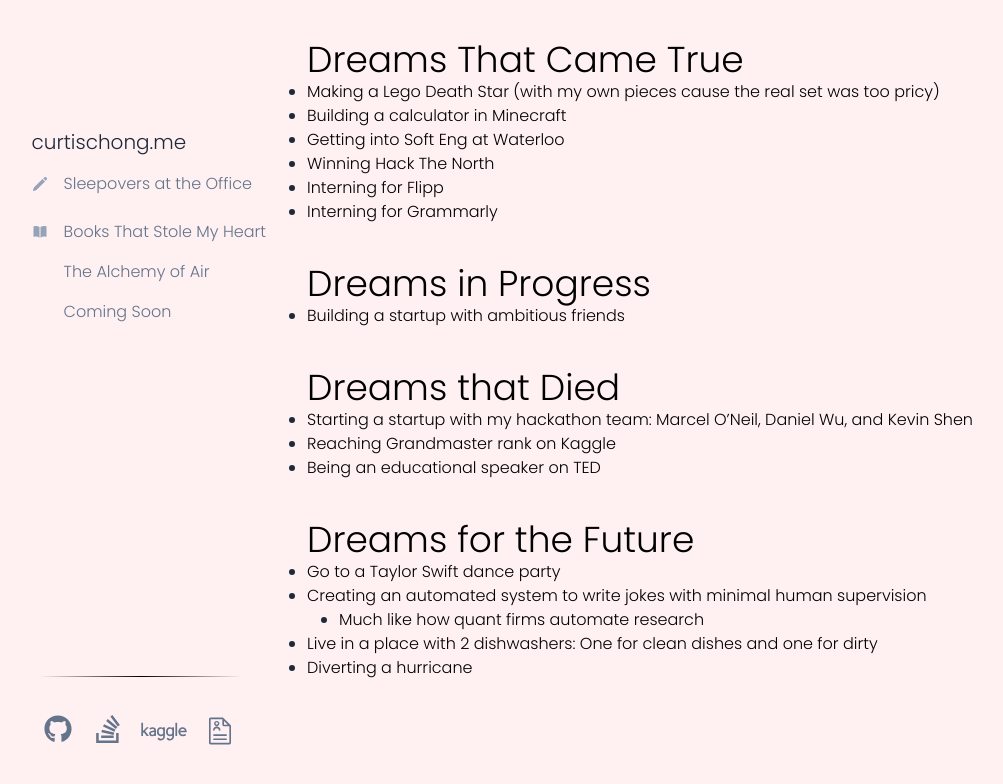
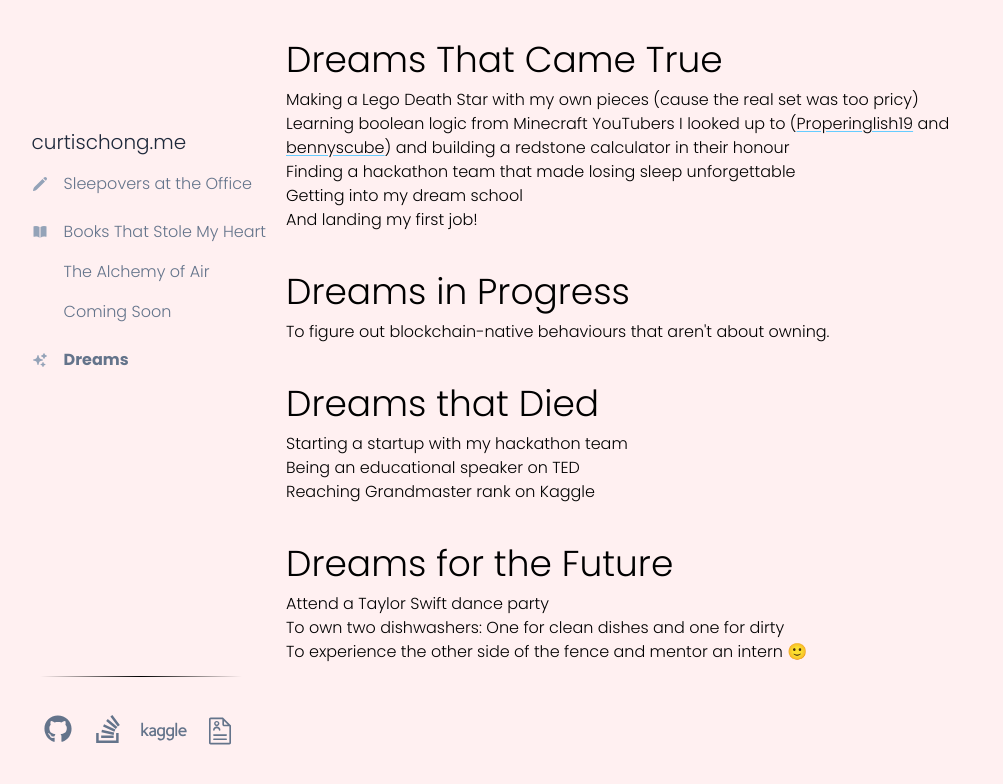
Before and after one commit to chongcurtis/chongcurtis.github.io, a Next.js app: page /dreams in a window 1280 px wide. Shown: the top 784 px of the page, without its empty margins (10-1013 px from the left). Built offline with nearby package versions, Linux system fonts and the light colour scheme.

Commit message:
finish text for dreams (#15)

```diff
--- a/src/components/sidebar/NavLinks.tsx
+++ b/src/components/sidebar/NavLinks.tsx
@@ -1,5 +1,5 @@
 import { NavLink } from "@/components/sidebar/Menu";
-import { BookOpenIcon, PencilIcon, BeakerIcon, MusicalNoteIcon } from "@heroicons/react/24/solid";
+import { BookOpenIcon, PencilIcon, MusicalNoteIcon, SparklesIcon } from "@heroicons/react/24/solid";
 
 export const NavLinks: NavLink[] = [
     {
@@ -22,11 +22,11 @@ export const NavLinks: NavLink[] = [
             },
         ],
     },
-    // {
-    //     label: "Dreams",
-    //     href: "/dreams",
-    //     icon: <BeakerIcon className="h-4 w-4 text-slate-400" />,
-    // },
+    {
+        label: "Dreams",
+        href: "/dreams",
+        icon: <SparklesIcon className="h-4 w-4 text-slate-400" />,
+    },
     // {
     //     label: "Songs",
     //     href: "/songs",
--- a/src/pages/books/the-alchemy-of-air.tsx
+++ b/src/pages/books/the-alchemy-of-air.tsx
@@ -492,10 +492,7 @@ export default function TheAlchemyOfAir() {
             <p className="fade-in-on-scroll mt-20">You'll have to read the book.</p>
             <p className="fade-in-on-scroll mt-20">But they did more alchemy of course.</p>
             <p className="fade-in-on-scroll mt-20">You can feel it in the air.</p>
-            <p className="fade-in-on-scroll mt-40 ">
-                P.S. Bosch didn't come up with his idea during bowling, But the morning after.
-            </p>
-            <p className="fade-in-on-scroll mt-20 text-2xl">Sources</p>
+            <p className="fade-in-on-scroll mt-32 text-2xl">Sources</p>
             <div className="flex flex-col items-center justify-center px-5">
                 {[
                     {
@@ -533,6 +530,9 @@ export default function TheAlchemyOfAir() {
             </div>
 
             <p className="fade-in-on-scroll mt-10 pl-10 text-left">Images from Wikipedia</p>
+            <p className="fade-in-on-scroll mt-10 ">
+                P.S. Bosch didn't come up with his idea during bowling, But the morning after.
+            </p>
             {/* This footer is needed so the bottom elements will fade into view*/}
             <div className="h-[30rem]" />
         </div>
--- a/src/pages/dreams.tsx
+++ b/src/pages/dreams.tsx
@@ -1,5 +1,6 @@
 import React from "react";
 import { initAnimations, NORMAL_ANIMATION_TRIGGER_DECIMAL } from "@/common/animations";
+import Link from "next/link";
 
 export default function Dreams() {
     React.useEffect(() => {
@@ -10,47 +11,74 @@ export default function Dreams() {
         // NOTE: <> must be used since styles are applied in a parent div
         <>
             <div className="pl-10 pr-5">
-                <p className="fade-in-on-scroll mt-10 text-4xl">Dreams That Came True</p>
+                <p className="fade-in-on-scroll mb-2 mt-10 text-4xl">Dreams That Came True</p>
                 <ul className="list-disc marker:text-center marker:font-extrabold marker:text-slate-800">
                     <li className="fade-in-on-scroll">
-                        Making a Lego Death Star (with my own pieces cause the real set was too
+                        Making a Lego Death Star with my own pieces (cause the real set was too
                         pricy)
                     </li>
-                    <li className="fade-in-on-scroll">Building a calculator in Minecraft</li>
-                    <li className="fade-in-on-scroll">Getting into Soft Eng at Waterloo</li>
-                    <li className="fade-in-on-scroll">Winning Hack The North</li>
-                    <li className="fade-in-on-scroll">Interning for Flipp</li>
-                    <li className="fade-in-on-scroll">Interning for Grammarly</li>
+                    <li className="fade-in-on-scroll">
+                        Learning boolean logic from Minecraft YouTubers I looked up to (
+                        <Link
+                            href="https://www.youtube.com/@Properinglish19"
+                            target="_blank"
+                            className="text-left underline decoration-sleepover-secondary underline-offset-2 hover:decoration-wavy"
+                        >
+                            Properinglish19
+                        </Link>{" "}
+                        and{" "}
+                        <Link
+                            href="https://www.youtube.com/@bennyscube"
+                            target="_blank"
+                            className="text-left underline decoration-sleepover-secondary underline-offset-2 hover:decoration-wavy"
+                        >
+                            bennyscube
+                        </Link>
+                        ) and building a redstone calculator in their honour
+                    </li>
+                    <li className="fade-in-on-scroll">
+                        {/* Losing too many nights coding with my friends */}
+                        Finding a hackathon team that made losing sleep unforgettable
+                    </li>
+                    <li className="fade-in-on-scroll">Getting into my dream school</li>
+                    {/* <li className="fade-in-on-scroll">Winning Hack The North</li> */}
+                    {/* <li className="fade-in-on-scroll">Interning for Flipp</li>
+                    <li className="fade-in-on-scroll">Interning for Grammarly</li> */}
+                    <li className="fade-in-on-scroll">And landing my first job!</li>
+                    {/* <li className="fade-in-on-scroll">via a cold email</li> */}
                 </ul>
-                <p className="fade-in-on-scroll mt-10 text-4xl">Dreams in Progress</p>
-                <ul className="list-disc marker:text-center marker:font-extrabold marker:text-slate-800">
-                    <li className="fade-in-on-scroll">Building a startup with ambitious friends</li>
-                </ul>
-                <p className="fade-in-on-scroll mt-10 text-4xl">Dreams that Died</p>
+                <p className="fade-in-on-scroll mb-2 mt-10 text-4xl">Dreams in Progress</p>
                 <ul className="list-disc marker:text-center marker:font-extrabold marker:text-slate-800">
                     <li className="fade-in-on-scroll">
-                        Starting a startup with my hackathon team: Marcel O’Neil, Daniel Wu, and
-                        Kevin Shen
+                        To figure out blockchain-native behaviours that aren't about owning.
+                        {/* Figuring out the first application Building a startup with ambitious friends */}
                     </li>
+                </ul>
+                <p className="fade-in-on-scroll mb-2 mt-10 text-4xl">Dreams that Died</p>
+                <ul className="list-disc marker:text-center marker:font-extrabold marker:text-slate-800">
+                    <li className="fade-in-on-scroll">Starting a startup with my hackathon team</li>
+                    <li className="fade-in-on-scroll">Being an educational speaker on TED</li>
                     <li className="fade-in-on-scroll">Reaching Grandmaster rank on Kaggle</li>
-                    <li className="fade-in-on-scroll">Being an educational speaker on TED</li>
                 </ul>
 
-                <p className="fade-in-on-scroll mt-10 text-4xl">Dreams for the Future</p>
+                <p className="fade-in-on-scroll mb-2 mt-10 text-4xl">Dreams for the Future</p>
                 <ul className="list-disc marker:text-center marker:font-extrabold marker:text-slate-800">
-                    <li className="fade-in-on-scroll">Go to a Taylor Swift dance party</li>
-                    <li className="fade-in-on-scroll">
+                    <li className="fade-in-on-scroll">Attend a Taylor Swift dance party</li>
+                    {/* <li className="fade-in-on-scroll">
                         Creating an automated system to write jokes with minimal human supervision
                     </li>
                     <ul className="ml-8 list-disc marker:text-center marker:font-extrabold marker:text-slate-800">
                         <li className="fade-in-on-scroll">
                             Much like how quant firms automate research
                         </li>
-                    </ul>
+                    </ul> */}
                     <li className="fade-in-on-scroll">
-                        Live in a place with 2 dishwashers: One for clean dishes and one for dirty
+                        To own two dishwashers: One for clean dishes and one for dirty
                     </li>
-                    <li className="fade-in-on-scroll">Diverting a hurricane</li>
+                    <li className="fade-in-on-scroll">
+                        To experience the other side of the fence and mentor an intern 🙂
+                    </li>
+                    {/* <li className="fade-in-on-scroll">To diverting a hurricane</li> */}
                 </ul>
                 <div className="h-40" />
             </div>
```
